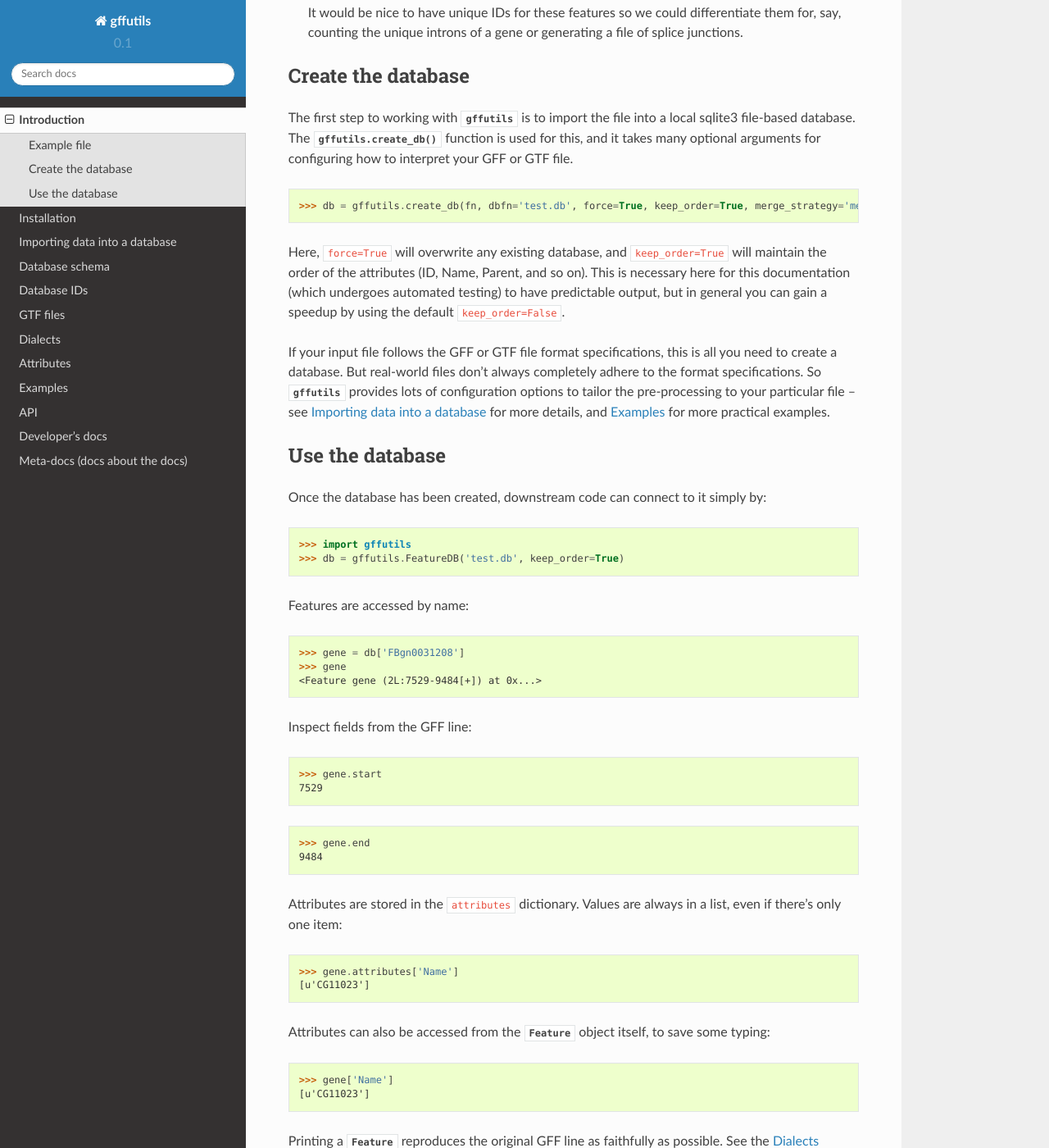
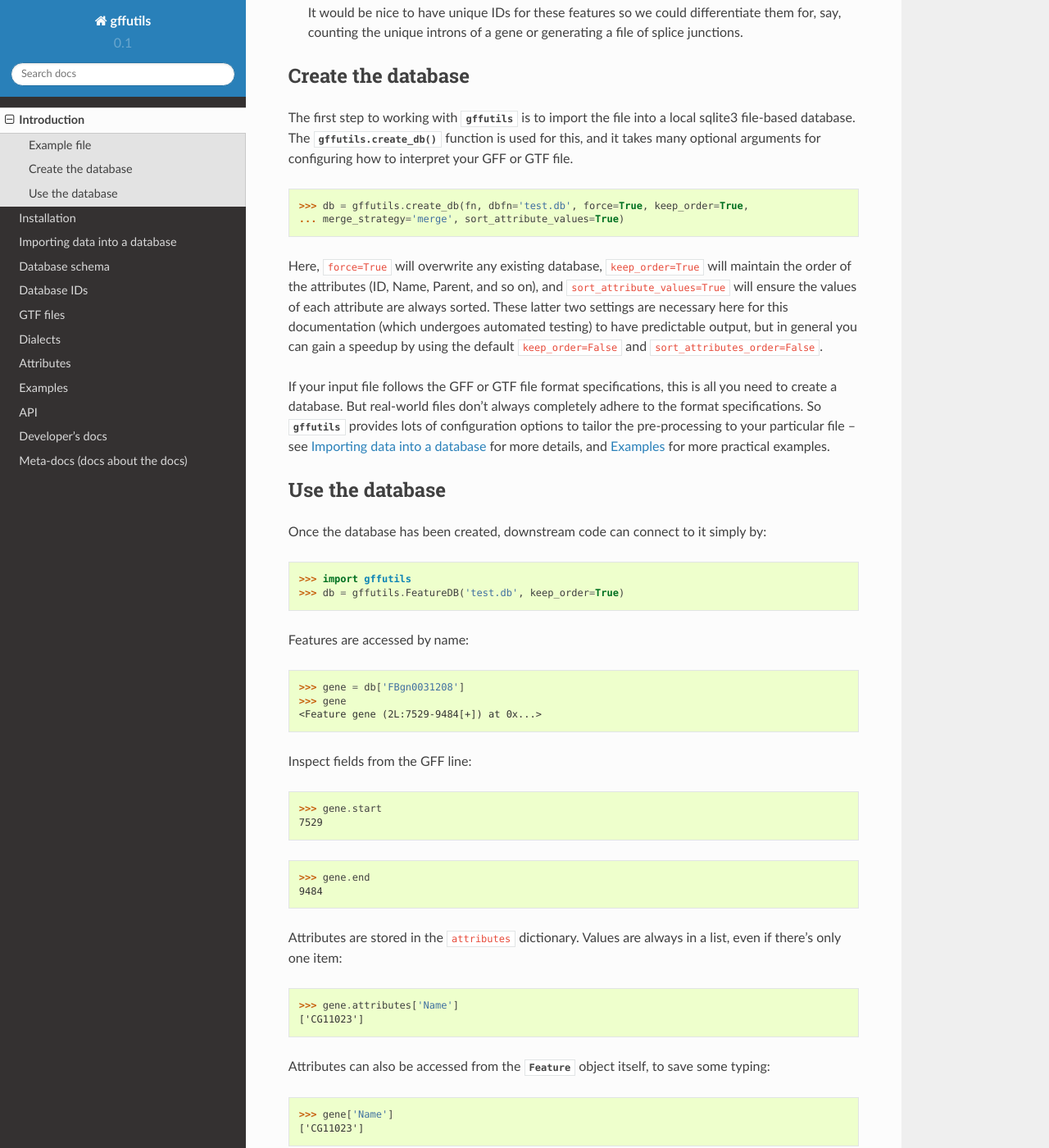
Before and after one commit to daler/gffutils, a Sphinx documentation site: the page built from doc/source/index.rst, in a window 1280 px wide and 1400 px high, scrolled down 2147 px. Shown: the whole window at 82% size. Built offline with Sphinx 7.4.7 and the Read the Docs theme 2.0.0, drawn with Linux system fonts in a browser that asks for light colours; some of the changed text lies outside the part shown.

Commit message:
finish fixing tests for py3 support
NOTE: using sqlite3.OptimizedUnicode for db text_factory

```diff
--- a/doc/source/examples.rst
+++ b/doc/source/examples.rst
@@ -96,8 +96,8 @@
 Note that the database id values are all unique for the CDSs, but their
 `"Name"` attributes are still all the same, as expected:
 
->>> set([f['Name'][0] for f in db.children('XM_001475631.1', featuretype='CDS')])
-set(['CDS:NC_000083.5:LOC100040603'])
+>>> list(set([f['Name'][0] for f in db.children('XM_001475631.1', featuretype='CDS')]))
+['CDS:NC_000083.5:LOC100040603']
 
 
 
--- a/doc/source/index.rst
+++ b/doc/source/index.rst
@@ -117,13 +117,23 @@
 is used for this, and it takes many optional arguments for configuring how to
 interpret your GFF or GTF file.
 
->>> db = gffutils.create_db(fn, dbfn='test.db', force=True, keep_order=True, merge_strategy='merge')
+.. doctest::
+    :hide:
 
-Here, `force=True` will overwrite any existing database, and `keep_order=True`
-will maintain the order of the attributes (ID, Name, Parent, and so on).  This
-is necessary here for this documentation (which undergoes automated testing) to
-have predictable output, but in general you can gain a speedup by using the
-default `keep_order=False`.
+    from __future__ import print_function
+
+
+>>> db = gffutils.create_db(fn, dbfn='test.db', force=True, keep_order=True,
+... merge_strategy='merge', sort_attribute_values=True)
+
+
+Here, `force=True` will overwrite any existing database, `keep_order=True`
+will maintain the order of the attributes (ID, Name, Parent, and so on), and
+`sort_attribute_values=True` will ensure the values of each attribute are
+always sorted.  These latter two settings are necessary here for this
+documentation (which undergoes automated testing) to have predictable output,
+but in general you can gain a speedup by using the default `keep_order=False`
+and `sort_attributes_order=False`.
 
 If your input file follows the GFF or GTF file format specifications, this is
 all you need to create a database.  But real-world files don't always
@@ -159,27 +169,27 @@
 a list, even if there's only one item:
 
 >>> gene.attributes['Name']
-[u'CG11023']
+['CG11023']
 
 Attributes can also be accessed from the :class:`Feature` object itself, to
 save some typing:
 
 >>> gene['Name']
-[u'CG11023']
+['CG11023']
 
 
 Printing a :class:`Feature` reproduces the original GFF line as faithfully as
 possible.  See the :ref:`dialects` section for more details on how this is
 handled and configured.
 
->>> print gene  #doctest:+NORMALIZE_WHITESPACE
+>>> print(gene)  #doctest:+NORMALIZE_WHITESPACE
 2L	FlyBase	gene	7529	9484	.	+	.	ID=FBgn0031208;Name=CG11023;Ontology_term=SO:0000010,SO:0000087,GO:0016929,GO:0016926,GO:0006508;Dbxref=FlyBase:FBan0011023,FlyBase_Annotation_IDs:CG11023,GB_protein:ACZ94128,GB_protein:AAO41164,GB:AI944728,GB:AJ564667,GB_protein:CAD92822,GB:BF495604,UniProt/TrEMBL:Q86BM6,INTERPRO:IPR003653,GB_protein:AGB92323,UniProt/TrEMBL:M9PAY1,OrthoDB7_Drosophila:EOG796K1P,OrthoDB7_Diptera:EOG7X1604,EntrezGene:33155,UniProt/TrEMBL:E1JHP8,UniProt/TrEMBL:Q6KEV3,OrthoDB7_Insecta:EOG7Q8QM7,OrthoDB7_Arthropoda:EOG7R5K68,OrthoDB7_Metazoa:EOG7D59MP,InterologFinder:33155,BIOGRID:59420,FlyAtlas:CG11023-RA,GenomeRNAi:33155;gbunit=AE014134;derived_computed_cyto=21A5-21A5
 
 
 Get all the mRNAs for a gene:
 
 >>> for i in db.children(gene, featuretype='mRNA', order_by='start'):
-...     print i #doctest:+NORMALIZE_WHITESPACE
+...     print(i) #doctest:+NORMALIZE_WHITESPACE
 2L	FlyBase	mRNA	7529	9484	.	+	.	ID=FBtr0300689;Name=CG11023-RB;Dbxref=REFSEQ:NM_001169365,FlyBase_Annotation_IDs:CG11023-RB;Parent=FBgn0031208;score_text=Strongly Supported;score=11
 2L	FlyBase	mRNA	7529	9484	.	+	.	ID=FBtr0300690;Name=CG11023-RC;Dbxref=REFSEQ:NM_175941,FlyBase_Annotation_IDs:CG11023-RC;Parent=FBgn0031208;score_text=Strongly Supported;score=15
 2L	FlyBase	mRNA	7529	9484	.	+	.	ID=FBtr0330654;Name=CG11023-RD;Dbxref=FlyBase_Annotation_IDs:CG11023-RD,REFSEQ:NM_001272857;Parent=FBgn0031208;score_text=Strongly Supported;score=11
@@ -187,7 +197,7 @@
 Get all the exons for a gene:
 
 >>> for i in db.children(gene, featuretype='exon', order_by='start'):
-...     print i #doctest:+NORMALIZE_WHITESPACE
+...     print(i) #doctest:+NORMALIZE_WHITESPACE
 2L	FlyBase	exon	7529	8116	.	+	.	Name=CG11023:1;Parent=FBtr0300689,FBtr0300690,FBtr0330654;parent_type=mRNA
 2L	FlyBase	exon	8193	9484	.	+	.	Name=CG11023:3;Parent=FBtr0300689;parent_type=mRNA
 2L	FlyBase	exon	8193	8589	.	+	.	Name=CG11023:2;Parent=FBtr0300690;parent_type=mRNA
@@ -206,7 +216,7 @@
 ...     parents = db.parents(exon, featuretype='mRNA')
 ...     if len(list(parents)) == mRNA_count:
 ...         constitutive_exons.append(exon)
->>> print constitutive_exons
+>>> print(constitutive_exons)
 [<Feature exon (2L:7529-8116[+]) at 0x...>]
 
 Retrieve entries by genomic coordinates, which uses the `UCSC binning strategy
@@ -219,7 +229,7 @@
 coordinates):
 
 >>> for UTR in db.region(gene, featuretype=['three_prime_UTR', 'five_prime_UTR']):
-...     print UTR #doctest:+NORMALIZE_WHITESPACE
+...     print(UTR) #doctest:+NORMALIZE_WHITESPACE
 2L	FlyBase	five_prime_UTR	7529	7679	.	+	.	Name=CG11023-u5;Parent=FBtr0300689,FBtr0300690;parent_type=mRNA
 2L	FlyBase	five_prime_UTR	7529	7679	.	+	.	Name=CG11023-u5;Parent=FBtr0330654;parent_type=mRNA
 2L	FlyBase	three_prime_UTR	8611	9484	.	+	.	Name=CG11023-u3;Parent=FBtr0300689;parent_type=mRNA
@@ -236,7 +246,7 @@
 ...     parents = db.parents(utr, featuretype='mRNA')
 ...     if len(list(parents)) == mRNA_count:
 ...         constitutive_5UTRs.append(utr)
->>> print constitutive_5UTRs
+>>> print(constitutive_5UTRs)
 []
 
 Yikes!  What happened?  This is because by default, each line in the GFF file
@@ -272,6 +282,7 @@
 import, at :ref:`database-ids`.  But for now, let's see what happens:
 
 >>> db2 = gffutils.create_db(fn, dbfn='test.db', force=True, keep_order=True,
+... sort_attribute_values=True,
 ... merge_strategy='merge',
 ... id_spec=['ID', 'Name'])
 
@@ -279,26 +290,27 @@
 ...     parents = db2.parents(utr, featuretype='mRNA')
 ...     if len(list(parents)) == mRNA_count:
 ...         constitutive_5UTRs.append(utr)
->>> print constitutive_5UTRs
+>>> print(constitutive_5UTRs)
 [<Feature five_prime_UTR (2L:7529-7679[+]) at 0x...>]
 
 Let's look at all the 5'UTRs in the database to see how the merge strategy
 affected them:
 
 >>> for i in db2.features_of_type('five_prime_UTR'):
-...     print i #doctest:+NORMALIZE_WHITESPACE
+...
+...     print(i) #doctest:+NORMALIZE_WHITESPACE
 2L	FlyBase	five_prime_UTR	7529	7679	.	+	.	Name=CG11023-u5;Parent=FBtr0300689,FBtr0300690,FBtr0330654;parent_type=mRNA
 
 Aha! A single 5'UTR.  What about 3'UTRs?
 
 >>> for i in db2.features_of_type('three_prime_UTR'):
-...     print i #doctest:+NORMALIZE_WHITESPACE
+...     print(i) #doctest:+NORMALIZE_WHITESPACE
 2L	FlyBase	three_prime_UTR	8611	9484	.	+	.	Name=CG11023-u3;Parent=FBtr0300689,FBtr0330654;parent_type=mRNA
 2L	FlyBase	three_prime_UTR	9277	9484	.	+	.	Name=CG11023-u3;Parent=FBtr0300690;parent_type=mRNA
 
 
 >>> for i in db2.features_of_type('intron'):
-...     print i #doctest:+NORMALIZE_WHITESPACE
+...     print(i) #doctest:+NORMALIZE_WHITESPACE
 2L	FlyBase	intron	8117	8228	.	+	.	Name=CG11023-in;Parent=FBtr0330654;parent_type=mRNA
 2L	FlyBase	intron	8117	8192	.	+	.	Name=CG11023-in;Parent=FBtr0300689,FBtr0300690;parent_type=mRNA
 2L	FlyBase	intron	8590	8667	.	+	.	Name=CG11023-in;Parent=FBtr0300690;parent_type=mRNA
```
Also changed, not shown: 2 other files.
